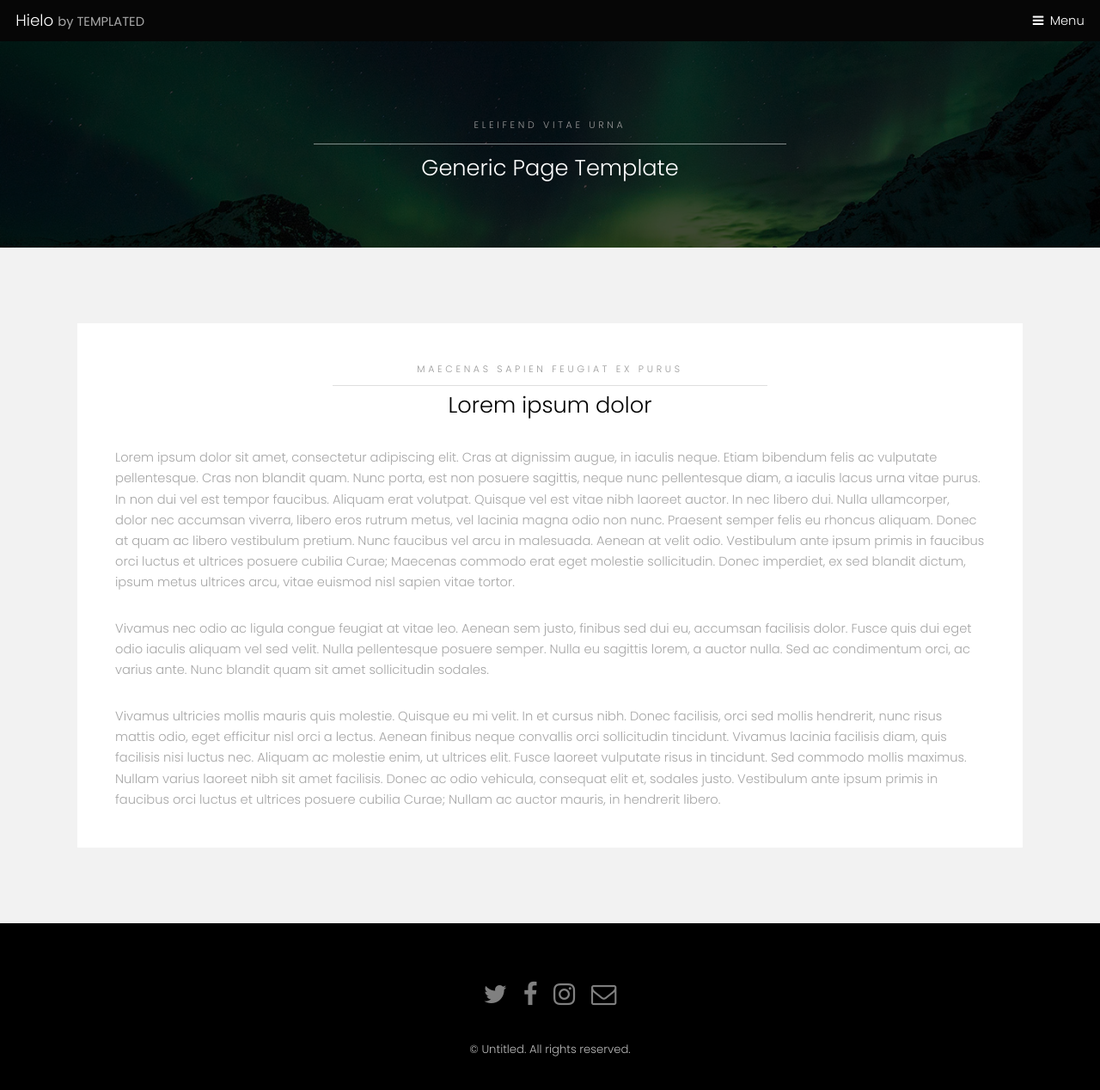
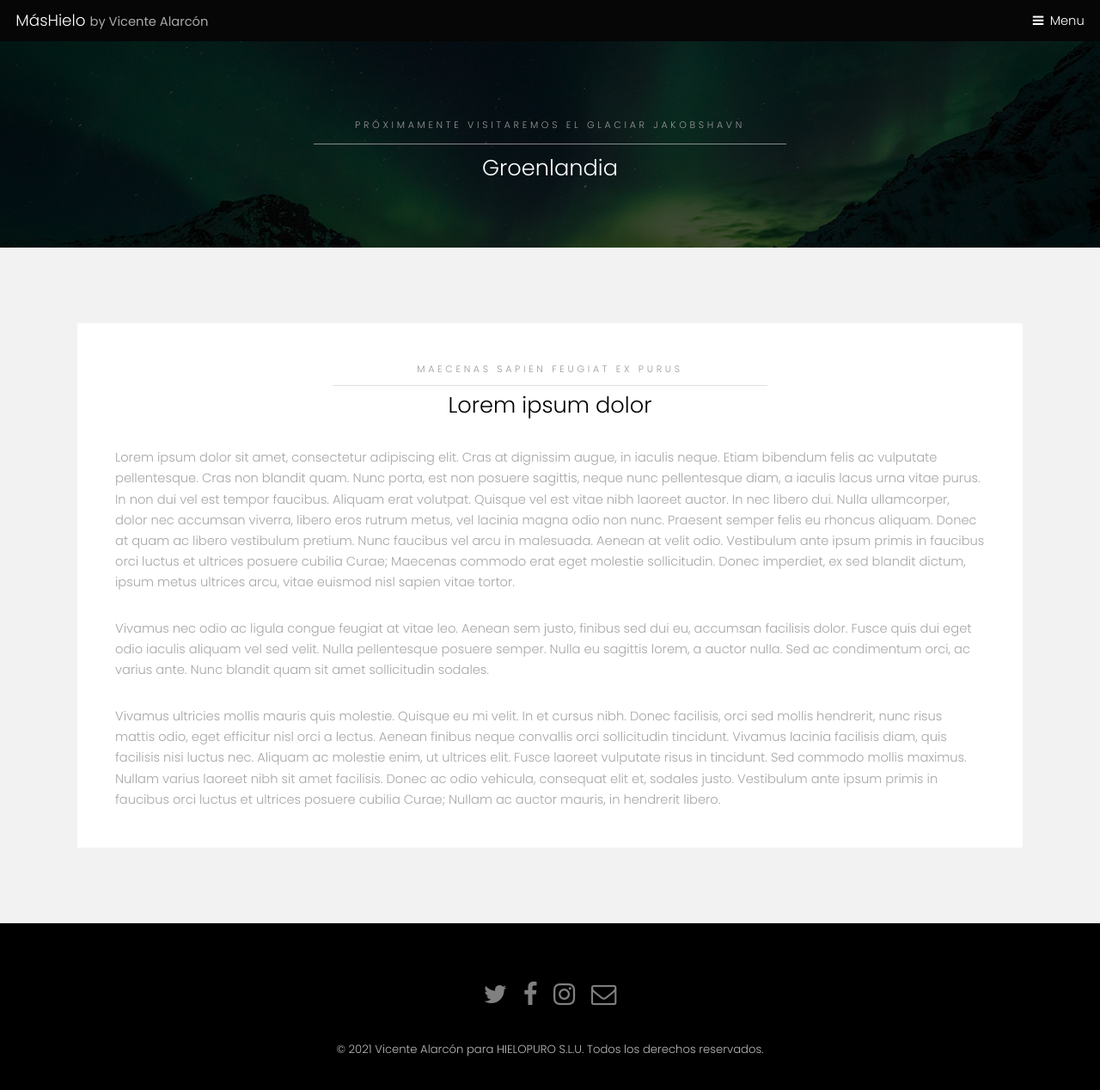
Before and after one commit to VicenteAlarcon/05_REP_MASHIELO, a plain HTML site: page groenlandia.html in a window 1280 px wide. Shown: the whole page at 86% size. Drawn offline with Linux system fonts and the light colour scheme.

Commit message:
Groenlandia desde NetBeans!

```diff
--- a/groenlandia.html
+++ b/groenlandia.html
@@ -6,7 +6,7 @@
 -->
 <html>
 	<head>
-		<title>Hielo by TEMPLATED</title>
+		<title>MásHielo by Vicente Alarcón</title>
 		<meta charset="utf-8" />
 		<meta name="viewport" content="width=device-width, initial-scale=1" />
 		<link rel="stylesheet" href="assets/css/main.css" />
@@ -15,7 +15,7 @@
 
 		<!-- Header -->
 			<header id="header">
-				<div class="logo"><a href="index.html">Hielo <span>by TEMPLATED</span></a></div>
+				<div class="logo"><a href="index.html">MásHielo <span>by Vicente Alarcón</span></a></div>
 				<a href="#menu">Menu</a>
 			</header>
 
@@ -23,7 +23,7 @@
 			<nav id="menu">
 				<ul class="links">
 					<li><a href="index.html">Home</a></li>
-					<li><a href="groenlandia.html">Generic</a></li>
+					<li><a href="groenlandia.html">Groenlandia</a></li>
 					<li><a href="elements.html">Elements</a></li>
 				</ul>
 			</nav>
@@ -32,8 +32,8 @@
 			<section id="One" class="wrapper style3">
 				<div class="inner">
 					<header class="align-center">
-						<p>Eleifend vitae urna</p>
-						<h2>Generic Page Template</h2>
+						<p>PRÓXIMAMENTE VISITAREMOS EL GLACIAR JAKOBSHAVN</p>
+						<h2>Groenlandia</h2>
 					</header>
 				</div>
 			</section>
@@ -68,7 +68,7 @@
 					</ul>
 				</div>
 				<div class="copyright">
-					&copy; Untitled. All rights reserved.
+					&copy; 2021 Vicente Alarcón para HIELOPURO S.L.U. Todos los derechos reservados.
 				</div>
 			</footer>
 
```
